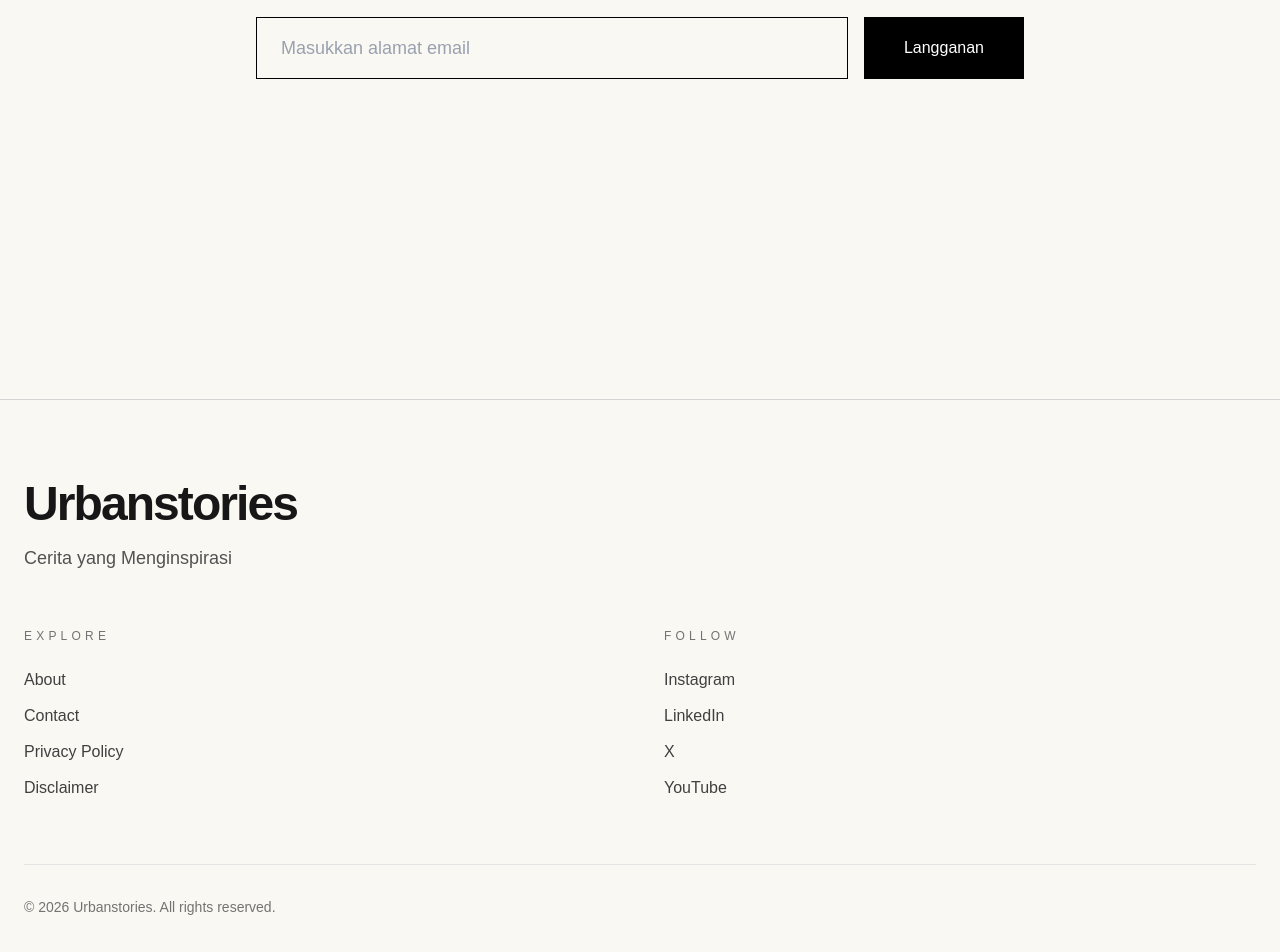
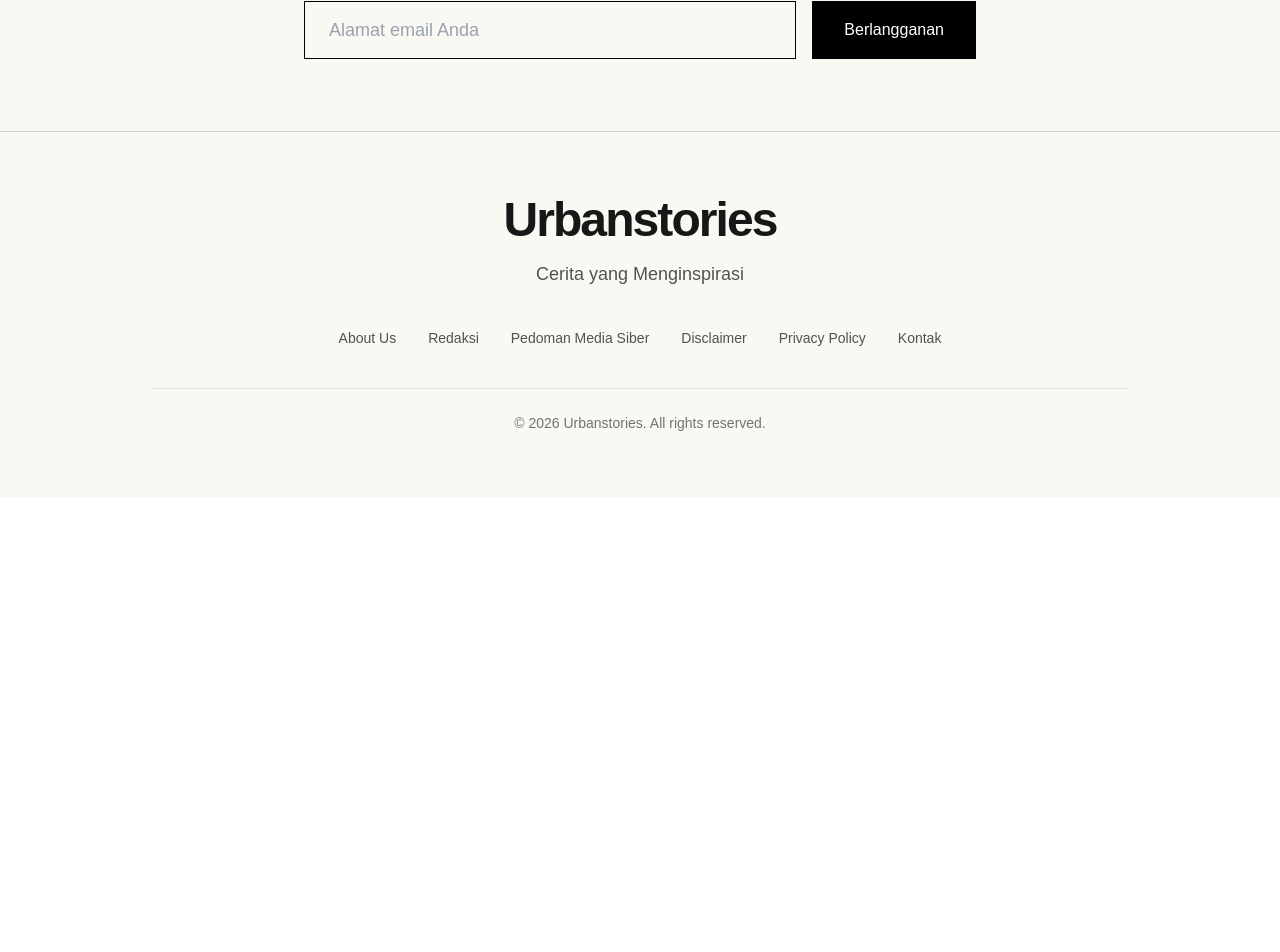
Before and after one commit to williamciputra/urbanstories, a Next.js app: page / in a window 1280 px wide. Shown: the part 4056-5008 px from the top of the page. After the commit the page ends 4553 px from the top, so only its background shows below. Built offline with nearby package versions, Linux system fonts and the light colour scheme.

Commit message:
feat(home): finalize homepage desktop v1

```diff
--- a/app/page.tsx
+++ b/app/page.tsx
@@ -22,7 +22,7 @@ export default function Home() {
           <LatestArticles />
         </section>
 
-        <section className="mt-32 pb-20">
+        <section className="mt-32 pb-8">
           <Newsletter />
         </section>
       </div>
--- a/components/Footer.tsx
+++ b/components/Footer.tsx
@@ -1,9 +1,19 @@
 import Link from "next/link";
+
+const footerLinks = [
+  { name: "About Us", href: "/about" },
+  { name: "Redaksi", href: "/redaksi" },
+  { name: "Pedoman Media Siber", href: "/pedoman-media-siber" },
+  { name: "Disclaimer", href: "/disclaimer" },
+  { name: "Privacy Policy", href: "/privacy-policy" },
+  { name: "Kontak", href: "/kontak" },
+];
 
 export default function Footer() {
   return (
-    <footer className="mt-40 border-t border-neutral-300 bg-[#FAF8F3]">
-      <div className="mx-auto max-w-7xl px-6 py-20">
+    <footer className="border-t border-neutral-300 bg-[#FAF8F3]">
+      <div className="mx-auto max-w-5xl px-6 py-16 text-center">
+
         <Link href="/">
           <h2 className="text-5xl font-semibold tracking-[-0.04em] text-neutral-900 transition hover:opacity-80">
             Urbanstories
@@ -14,109 +24,28 @@ export default function Footer() {
           Cerita yang Menginspirasi
         </p>
 
-        <div className="mt-14 grid gap-12 md:grid-cols-2">
-          <div>
-            <h3 className="text-xs uppercase tracking-[0.35em] text-neutral-500">
-              Explore
-            </h3>
+        <nav className="mt-10 flex flex-wrap justify-center gap-x-8 gap-y-3">
 
-            <ul className="mt-6 space-y-3 text-neutral-700">
-              <li>
-                <Link
-                  href="/about"
-                  className="transition hover:text-black"
-                >
-                  About
-                </Link>
-              </li>
+          {footerLinks.map((item) => (
+            <Link
+              key={item.name}
+              href={item.href}
+              className="text-sm text-neutral-600 transition hover:text-black"
+            >
+              {item.name}
+            </Link>
+          ))}
 
-              <li>
-                <Link
-                  href="/contact"
-                  className="transition hover:text-black"
-                >
-                  Contact
-                </Link>
-              </li>
+        </nav>
 
-              <li>
-                <Link
-                  href="/privacy-policy"
-                  className="transition hover:text-black"
-                >
-                  Privacy Policy
-                </Link>
-              </li>
+        <div className="mt-10 border-t border-neutral-200 pt-6">
 
-              <li>
-                <Link
-                  href="/disclaimer"
-                  className="transition hover:text-black"
-                >
-                  Disclaimer
-                </Link>
-              </li>
-            </ul>
-          </div>
-
-          <div>
-            <h3 className="text-xs uppercase tracking-[0.35em] text-neutral-500">
-              Follow
-            </h3>
-
-            <ul className="mt-6 space-y-3 text-neutral-700">
-              <li>
-                <a
-                  href="https://instagram.com"
-                  target="_blank"
-                  rel="noopener noreferrer"
-                  className="transition hover:text-black"
-                >
-                  Instagram
-                </a>
-              </li>
-
-              <li>
-                <a
-                  href="https://linkedin.com"
-                  target="_blank"
-                  rel="noopener noreferrer"
-                  className="transition hover:text-black"
-                >
-                  LinkedIn
-                </a>
-              </li>
-
-              <li>
-                <a
-                  href="https://x.com"
-                  target="_blank"
-                  rel="noopener noreferrer"
-                  className="transition hover:text-black"
-                >
-                  X
-                </a>
-              </li>
-
-              <li>
-                <a
-                  href="https://youtube.com"
-                  target="_blank"
-                  rel="noopener noreferrer"
-                  className="transition hover:text-black"
-                >
-                  YouTube
-                </a>
-              </li>
-            </ul>
-          </div>
-        </div>
-
-        <div className="mt-16 border-t border-neutral-200 pt-8">
           <p className="text-sm text-neutral-500">
             © 2026 Urbanstories. All rights reserved.
           </p>
+
         </div>
+
       </div>
     </footer>
   );
--- a/components/Newsletter.tsx
+++ b/components/Newsletter.tsx
@@ -1,32 +1,31 @@
 export default function Newsletter() {
   return (
-    <section className="mt-32 py-20 border-t border-black">
+    <section className="mt-32 border-t border-black pt-20 pb-10">
       <div className="max-w-3xl mx-auto text-center">
         <p className="uppercase tracking-[0.25em] text-sm text-gray-500">
           Newsletter
         </p>
 
-        <h2 className="mt-5 text-5xl font-semibold tracking-tight">
+        <h2 className="mt-6 text-6xl font-semibold tracking-tight text-neutral-900">
           Stay Inspired
         </h2>
 
         <p className="mt-6 text-lg text-gray-600 leading-8">
-          Jangan lewatkan cerita-cerita inspiratif seputar gaya hidup,
-          kesehatan, teknologi, bisnis, dan berbagai informasi terkini.
+          Dapatkan cerita pilihan, insight, dan artikel terbaru langsung ke inbox Anda. Tanpa spam.
         </p>
 
-        <form className="mt-12 flex flex-col md:flex-row gap-4">
+        <form className="mt-12 mx-auto flex max-w-2xl flex-col gap-4 md:flex-row">
           <input
             type="email"
-            placeholder="Masukkan alamat email"
-            className="flex-1 border border-black bg-transparent px-6 py-4 text-lg outline-none placeholder:text-gray-400"
+            placeholder="Alamat email Anda"
+            className="flex-1 border border-black bg-transparent px-6 py-3.5 text-lg outline-none placeholder:text-gray-400"
           />
 
           <button
             type="submit"
-            className="bg-black text-white px-10 py-4 transition hover:bg-neutral-800"
+            className="bg-black text-white px-8 py-3.5 transition hover:bg-neutral-800"
           >
-            Langganan
+            Berlangganan
           </button>
         </form>
       </div>
```
